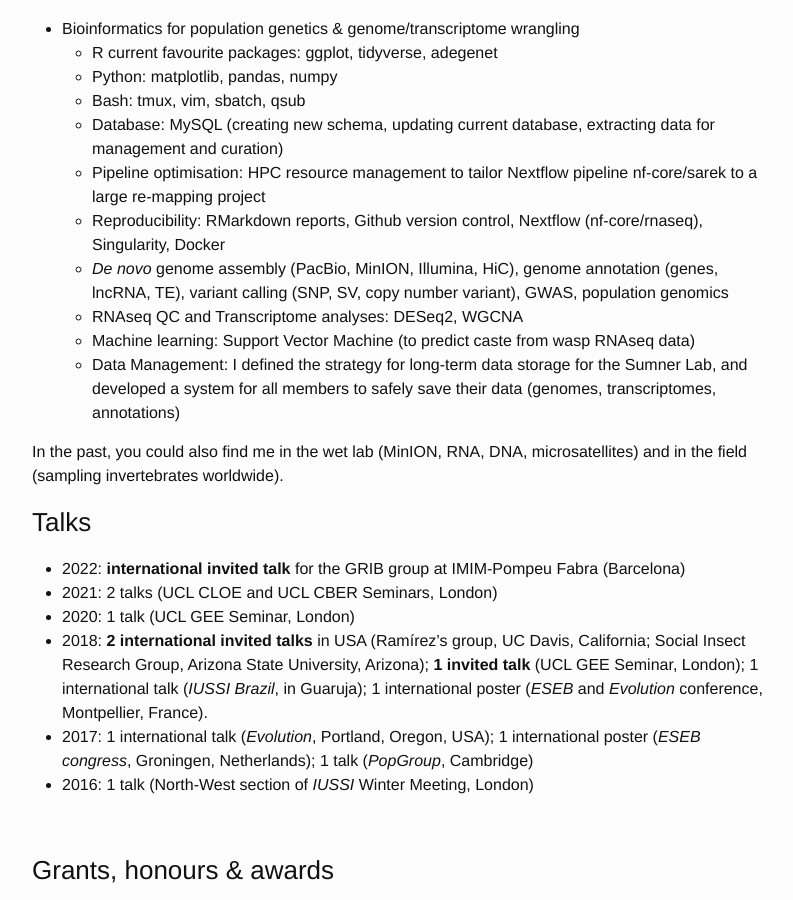
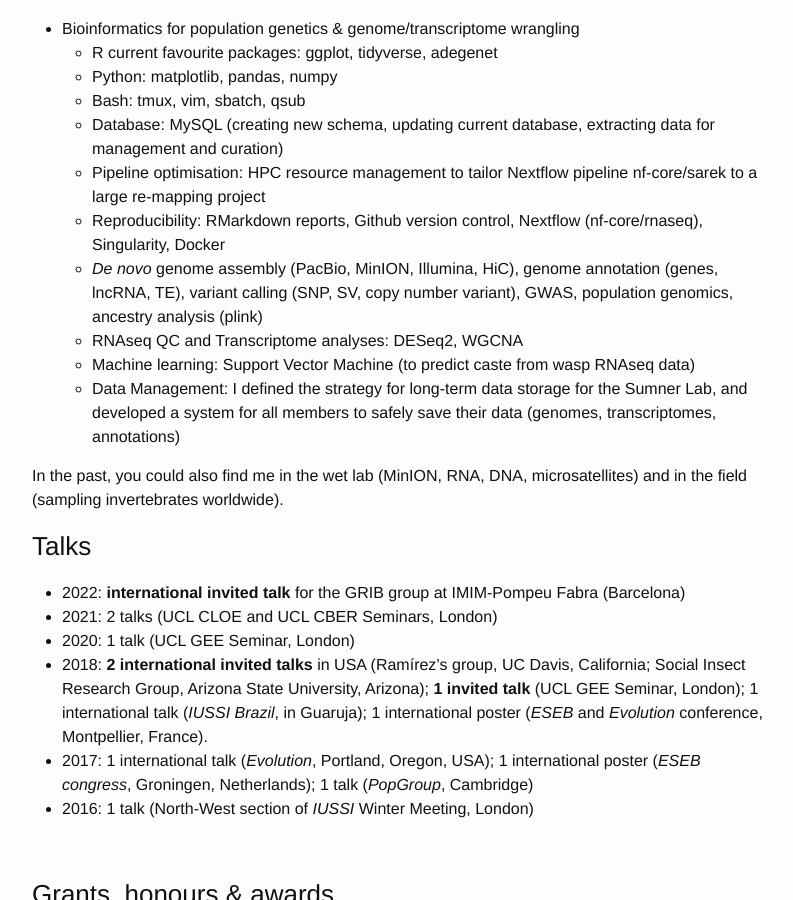
Before and after one commit to EmelineFavreau/EmelineFavreau.github.io, a Jekyll site: the page built from cv.md, in a window 1280 px wide and 900 px high, scrolled down 795 px. Shown: the whole window, without its empty margins (238-1031 px from the left). Built offline with Jekyll 4.4.1, drawn with Linux system fonts in a browser that asks for light colours.

Commit message:
cv update

```diff
--- a/cv.md
+++ b/cv.md
@@ -26,7 +26,7 @@
    - Database: MySQL (creating new schema, updating current database, extracting data for management and curation)
    - Pipeline optimisation: HPC resource management to tailor Nextflow pipeline nf-core/sarek to a large re-mapping project
    - Reproducibility: RMarkdown reports, Github version control, Nextflow (nf-core/rnaseq), Singularity, Docker
-   - _De novo_ genome assembly (PacBio, MinION, Illumina, HiC), genome annotation (genes, lncRNA, TE), variant calling (SNP, SV, copy number variant), GWAS, population genomics
+   - _De novo_ genome assembly (PacBio, MinION, Illumina, HiC), genome annotation (genes, lncRNA, TE), variant calling (SNP, SV, copy number variant), GWAS, population genomics, ancestry analysis (plink)
    - RNAseq QC and Transcriptome analyses: DESeq2, WGCNA
    - Machine learning: Support Vector Machine (to predict caste from wasp RNAseq data)
    - Data Management: I defined the strategy for long-term data storage for the Sumner Lab, and developed a system for all members to safely save their data (genomes, transcriptomes, annotations)
```
